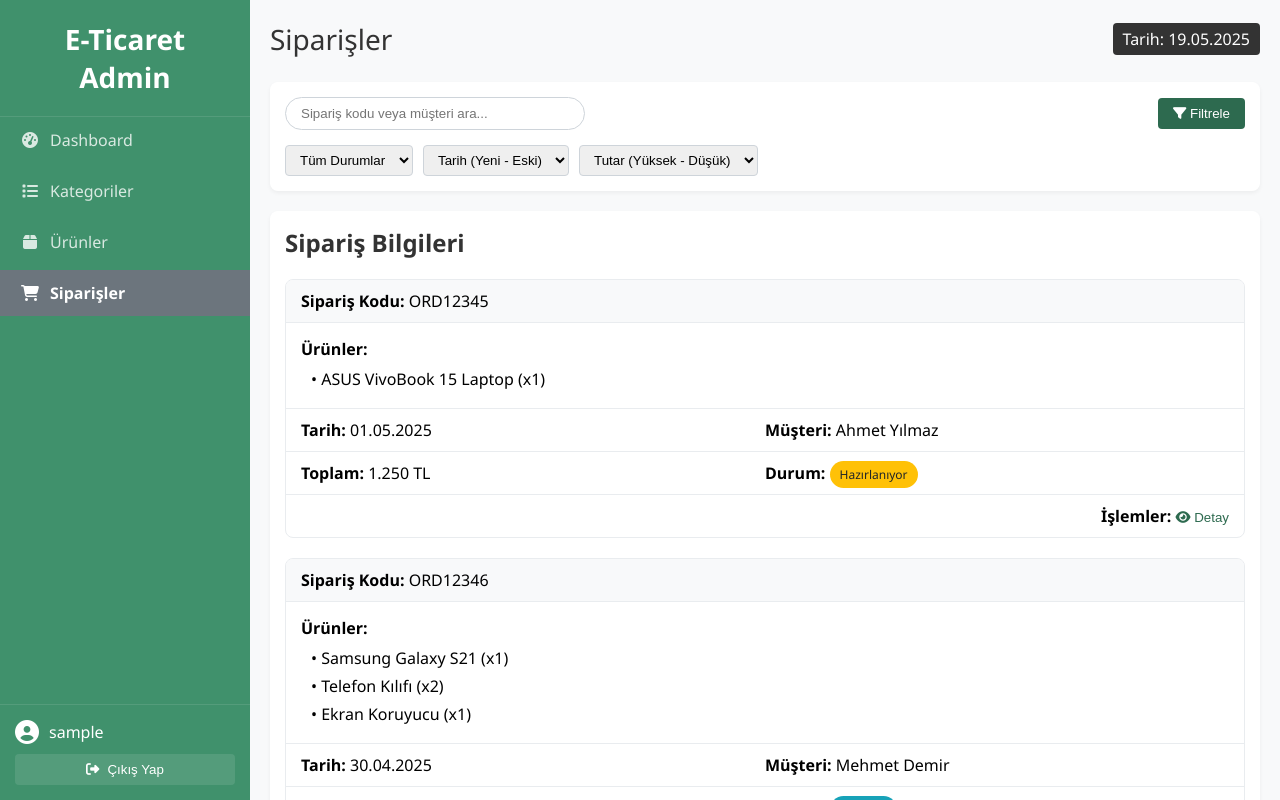
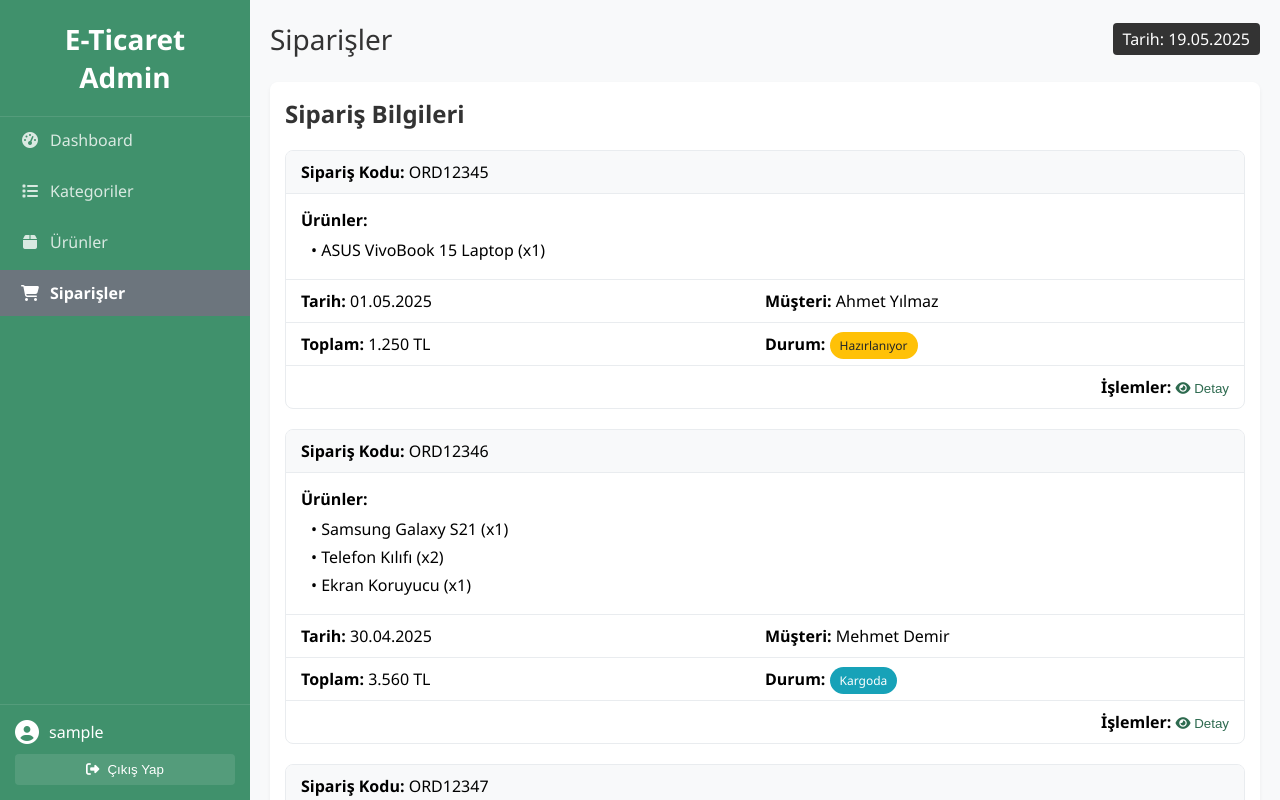
Before and after one commit to cansueser/EticaretWebSite, a website built with webpack: page admin/orders.html in a window 1280 px wide. Built offline with nearby package versions, Linux system fonts and the light colour scheme; sample sign-in values are in the browser's storage.

Commit message:
refactor: Remove filter and search section from orders display in admin panel
- Eliminated the filter and search section from orders.html to simplify the user interface.
- This change aims to enhance the overall clarity and focus of the order display.

```diff
--- a/admin/orders.html
+++ b/admin/orders.html
@@ -203,35 +203,6 @@
                     <span style="background-color: var(--secondary-color); color: white; padding: 5px 10px; border-radius: 4px;">
                         Tarih: <span id="current-date">1 Mayıs 2025</span>
                     </span>
-                </div>
-            </div>
-
-            <!-- Filtre ve Arama Bölümü -->
-            <div class="filter-section">
-                <div style="display: flex; justify-content: space-between; align-items: center; margin-bottom: 15px;">
-                    <input type="text" class="search-box" placeholder="Sipariş kodu veya müşteri ara...">
-                    <div>
-                        <button class="btn-primary" style="padding: 8px 15px; border-radius: 4px; border: none; cursor: pointer;">
-                            <i class="fas fa-filter"></i> Filtrele
-                        </button>
-                    </div>
-                </div>
-                <div style="display: flex; gap: 10px; flex-wrap: wrap;">
-                    <select style="padding: 6px 10px; border-radius: 4px; border: 1px solid #ced4da;">
-                        <option value="">Tüm Durumlar</option>
-                        <option value="hazirlaniyor">Hazırlanıyor</option>
-                        <option value="yolda">Kargoda</option>
-                        <option value="tamamlandi">Tamamlandı</option>
-                        <option value="iptal">İptal Edildi</option>
-                    </select>
-                    <select style="padding: 6px 10px; border-radius: 4px; border: 1px solid #ced4da;">
-                        <option value="">Tarih (Yeni - Eski)</option>
-                        <option value="old-new">Tarih (Eski - Yeni)</option>
-                    </select>
-                    <select style="padding: 6px 10px; border-radius: 4px; border: 1px solid #ced4da;">
-                        <option value="">Tutar (Yüksek - Düşük)</option>
-                        <option value="low-high">Tutar (Düşük - Yüksek)</option>
-                    </select>
                 </div>
             </div>
 
```
